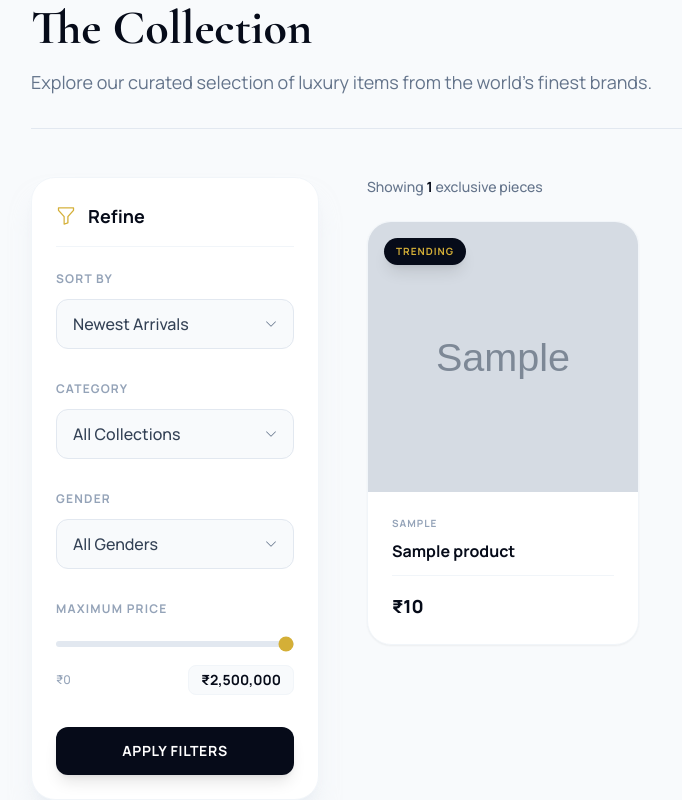
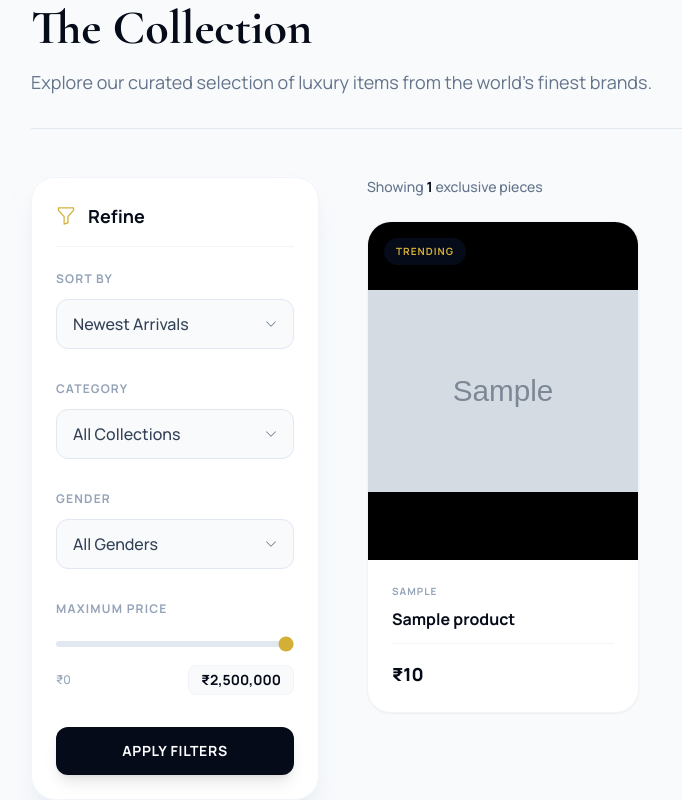
Before and after one commit to AyushBajaj7/Luxon, a Flask app: page /products in a window 1280 px wide. Shown: the part 158-958 px from the top of the page, without its empty margins (1-683 px from the left). Run offline with Flask 3, Linux system fonts and the light colour scheme; tables that the repository leaves empty hold one stand-in row (values such as "Sample post"); grey boxes marked "Sample" are stand-in pictures; some libraries are stand-ins or nearby versions.

Commit message:
Fix image cropping properly: use object-contain with black background on 4:5 cards

```diff
--- a/app/templates/home.html
+++ b/app/templates/home.html
@@ -151,8 +151,8 @@
             {% for product in featured_products[:8] %}
             <div class="product-item opacity-0 group">
                 <a href="{{ url_for('main.product_detail', id=product.id) }}" class="block">
-                    <div class="relative bg-slate-50 rounded-2xl overflow-hidden mb-4 aspect-square border border-slate-100 group-hover:border-gold/30 transition-colors">
-                        <img src="{{ product.image_url or 'https://via.placeholder.com/400x500' }}" loading="lazy" class="w-full h-full object-cover transition-transform duration-700 group-hover:scale-105" alt="{{ product.name }}">
+                    <div class="relative bg-black rounded-2xl overflow-hidden mb-4 aspect-[4/5] border border-slate-100 group-hover:border-gold/30 transition-colors">
+                        <img src="{{ product.image_url or 'https://via.placeholder.com/400x500' }}" loading="lazy" class="w-full h-full object-contain transition-transform duration-700 group-hover:scale-105" alt="{{ product.name }}">
                         {% if product.stock <= 0 %}
                             <span class="absolute top-3 left-3 bg-red-500 text-white text-[10px] font-bold uppercase tracking-widest px-3 py-1.5 rounded-full shadow-lg">Sold Out</span>
                         {% elif product.stock == 1 %}
--- a/app/templates/products.html
+++ b/app/templates/products.html
@@ -136,8 +136,8 @@
             <div class="grid grid-cols-2 lg:grid-cols-3 xl:grid-cols-3 gap-4 sm:gap-8 mb-12">
                 {% for p in pagination.items %}
                 <div class="group product-grid-item bg-white rounded-3xl overflow-hidden shadow-sm hover:shadow-2xl border border-slate-100 hover:border-gold/30 transition-all duration-500 transform hover:-translate-y-2 flex flex-col h-full">
-                    <a href="{{ url_for('main.product_detail', id=p.id) }}" class="block relative overflow-hidden bg-slate-50 aspect-square">
-                        <img src="{{ p.image_url or 'https://via.placeholder.com/400x400' }}" loading="lazy" class="w-full h-full object-cover transition-transform duration-700 group-hover:scale-105" alt="{{ p.name }}">
+                    <a href="{{ url_for('main.product_detail', id=p.id) }}" class="block relative overflow-hidden bg-black aspect-[4/5]">
+                        <img src="{{ p.image_url or 'https://via.placeholder.com/400x400' }}" loading="lazy" class="w-full h-full object-contain transition-transform duration-700 group-hover:scale-105" alt="{{ p.name }}">
 
                         <!-- Badges -->
                         <div class="absolute top-4 left-4 flex flex-col gap-2">
--- a/app/templates/shop/wishlist.html
+++ b/app/templates/shop/wishlist.html
@@ -48,9 +48,9 @@
         <div class="wishlist-item group bg-white rounded-3xl overflow-hidden shadow-sm hover:shadow-2xl border border-slate-100 transition-all duration-500 transform hover:-translate-y-2 flex flex-col h-full" id="wishlist-item-{{ item.product.id }}">
 
             <!-- Product Image -->
-            <div class="relative overflow-hidden bg-slate-50 aspect-square">
+            <div class="relative overflow-hidden bg-black aspect-[4/5]">
                 <a href="{{ url_for('main.product_detail', id=item.product.id) }}">
-                    <img src="{{ item.product.image_url or 'https://via.placeholder.com/400x500' }}" loading="lazy" class="w-full h-full object-cover transition-transform duration-700 group-hover:scale-105" alt="{{ item.product.name }}">
+                    <img src="{{ item.product.image_url or 'https://via.placeholder.com/400x500' }}" loading="lazy" class="w-full h-full object-contain transition-transform duration-700 group-hover:scale-105" alt="{{ item.product.name }}">
                 </a>
 
                 <!-- Remove from Wishlist -->
```
